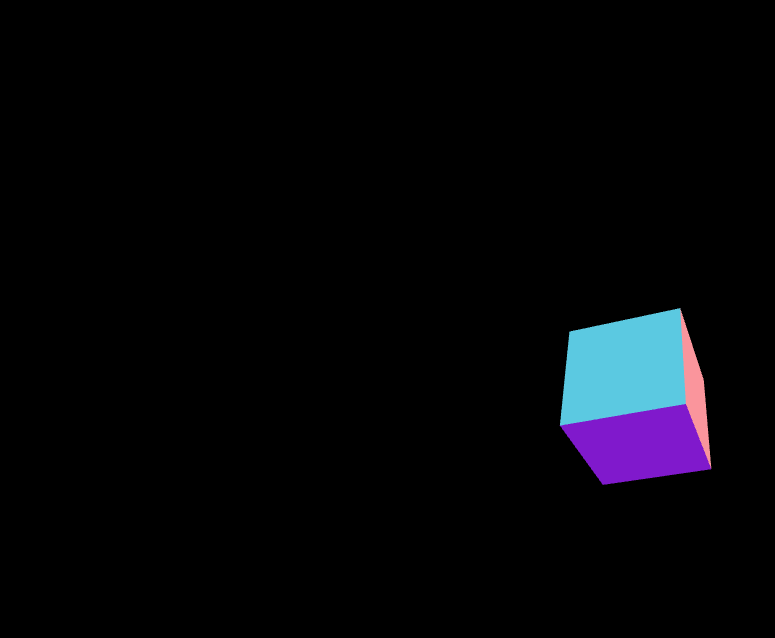
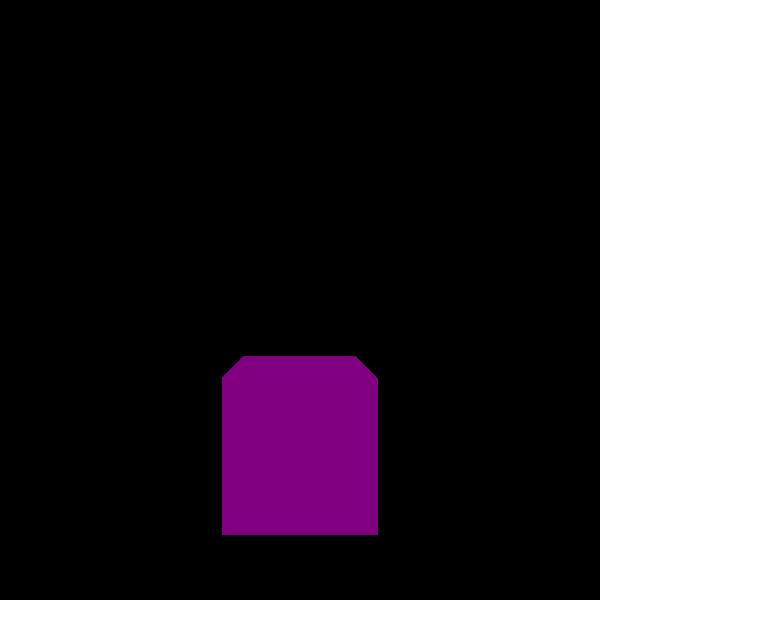
Before and after one commit to boikoua/threeJS_learn, a plain HTML site: page the-first-scene/index.html in a window 1280 px wide. Shown: the whole page, without its empty margins (0-775 px from the left). Drawn offline with nearby package versions, Linux system fonts and the light colour scheme.

Commit message:
my first scene

```diff
--- a/script.js
+++ /dev/null
@@ -1,29 +0,0 @@
-const width = window.innerWidth,
-  height = window.innerHeight;
-
-// init
-
-const camera = new THREE.PerspectiveCamera(70, width / height, 0.01, 10);
-camera.position.z = 1;
-
-const scene = new THREE.Scene();
-
-const geometry = new THREE.BoxGeometry(0.2, 0.2, 0.2);
-const material = new THREE.MeshNormalMaterial();
-
-const mesh = new THREE.Mesh(geometry, material);
-scene.add(mesh);
-
-const renderer = new THREE.WebGLRenderer({ antialias: true });
-renderer.setSize(width, height);
-renderer.setAnimationLoop(animate);
-document.body.appendChild(renderer.domElement);
-
-// animation
-
-function animate(time) {
-  mesh.rotation.x = time / 2000;
-  mesh.rotation.y = time / 1000;
-
-  renderer.render(scene, camera);
-}
--- a/index.html
+++ b/the-first-scene/index.html
@@ -13,6 +13,9 @@
     </style>
   </head>
   <body>
+    <!-- Создаю тег для отрисовщика -->
+    <canvas class="canvas"></canvas>
+
     <script src="https://cdnjs.cloudflare.com/ajax/libs/three.js/r128/three.min.js"></script>
     <script src="./script.js"></script>
   </body>
--- /dev/null
+++ b/the-first-scene/script.js
@@ -0,0 +1,31 @@
+// Создание сцены
+const scene = new THREE.Scene();
+
+// Создаю сам объект (фигуру)
+const geometry = new THREE.BoxGeometry(1, 1, 1); // размеры фигуры
+const material = new THREE.MeshBasicMaterial({ color: 'purple' }); // материал фигуры (цвет, заливка)
+const mesh = new THREE.Mesh(geometry, material); // создаю сетку, объеденив всё в один
+
+scene.add(mesh); // добавляю сетку на сцену
+
+// Создаю камеру (то как будет показана сама сцена)
+const sizes = {
+  width: 600,
+  height: 600,
+};
+
+const camera = new THREE.PerspectiveCamera(75, sizes.width / sizes.height); // указываю угол обзора и размеры самой камеры
+camera.position.z = 3; // смещаем камеру по оси Z
+camera.position.y = 1; // смещаем камеру по оси Y
+
+scene.add(camera); // добавляю камеру на сцену
+
+// Создаю отрисовщик сцены
+const canvas = document.querySelector('.canvas'); // достаю элемент на странице
+
+const renderer = new THREE.WebGLRenderer({ canvas }); // создаю объект рендерера
+
+renderer.setSize(sizes.width, sizes.height); // задаю размеры окна рендерера
+
+// Рендерим сцену
+renderer.render(scene, camera);
```
